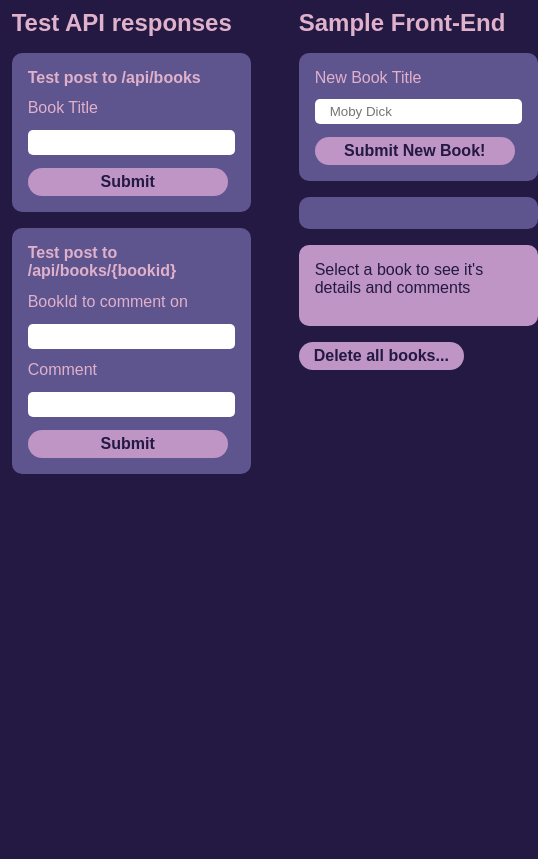
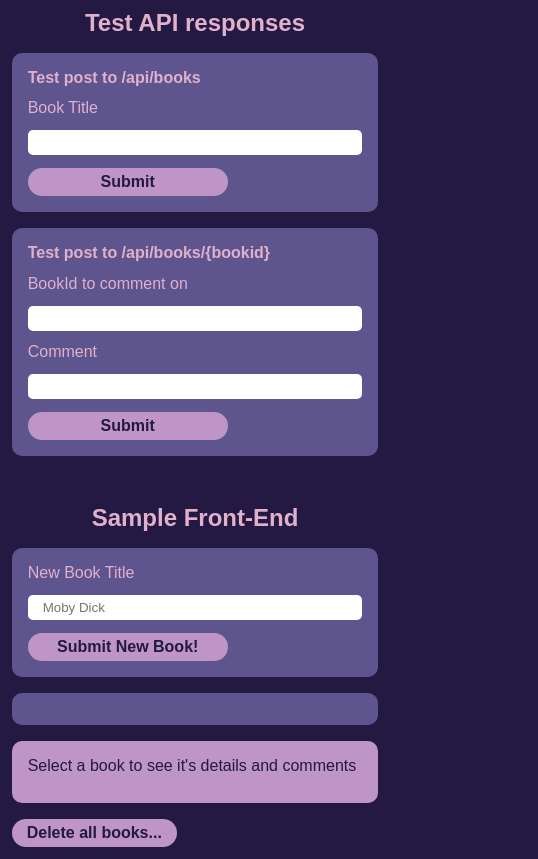
Before and after one commit to isimeri/personal-library, a website: page views/index.html in a window 390 px wide. Shown: the part 64-923 px from the top of the page, 538 px wide, since content can reach past the window. Before the commit the page ends 844 px from the top, so only its background shows below. Drawn offline with nearby package versions, Linux system fonts and the light colour scheme; no server answers.

Commit message:
added mobile responsiveness, hover&focus states

```diff
--- a/public/client.js
+++ b/public/client.js
@@ -36,7 +36,7 @@
         data.comments.forEach((val) => {
           comments.push('<li>' +val+ '</li>');
         });
-        comments.push('<br><form id="newCommentForm"><input style="width:300px" type="text" class="form-control" id="commentToAdd" name="comment" placeholder="New Comment"></form>');
+        comments.push('<br><form id="newCommentForm"><input type="text" class="form-control" id="commentToAdd" name="comment" placeholder="New Comment"></form>');
         comments.push(`<br><button class="btn btn-info addComment" id="${data._id}">Add Comment</button>`);
         comments.push(`<button class="btn btn-danger deleteBook" id="${data._id}" data-order="${e.target.id}">Delete Book</button>`);
         detailComments.innerHTML = comments.join('');
@@ -60,7 +60,7 @@
         }
         // itemsRaw.splice(e.target.id, 1);       //id la carti nu se upd, dar ne trebuie id pt indexare items. poate ar fi mai bine de facut items ca obj
         bookList.innerHTML = items.reduce((acc, curr) => { return acc+=curr.val; }, "");
-        detailComments.innerHTML = `<p style="color: red;">${data}<p><p>Refresh the page</p>`;
+        detailComments.innerHTML = `<p>${data}<p><p>Refresh the page</p>`;
       }).catch(err => console.error(err));
     }
   });
--- a/public/style.css
+++ b/public/style.css
@@ -51,6 +51,11 @@ form{
   font-family: "Raleway", sans-serif;
   font-size: 1rem;
   font-weight: bold;
+  transition: background-color 0.3s ease-in-out;
+}
+.btn:hover, input[type='submit']:hover{
+  background-color: var(--purple5);
+  cursor: pointer;
 }
 input[type="text"]{
   padding: 5px 15px;
@@ -58,6 +63,9 @@ input[type="text"]{
   outline: none;
   font-family: "Raleway", sans-serif;
   border-radius: 5px;
+}
+input[type="text"]:focus{
+  outline: 2px solid var(--purple1);
 }
 #display{
   background-color: var(--purple2);
@@ -89,6 +97,10 @@ input[type="text"]{
   background-color: var(--purple1);
   color: var(--purple4);
 }
+#bookDetail .btn:hover{
+  background-color: var(--purple2);
+  cursor: pointer;
+}
 #detailTitle{
   margin-bottom: 0.8rem;
 }
@@ -97,3 +109,22 @@ input[type="text"]{
   border-top: 1px solid var(--purple2);
 
 }
+
+@media(max-width: 900px){
+  main{
+    flex-direction: column;
+    gap: 2rem;
+  }
+  section{
+    max-width: 600px;
+    margin: 0 auto;
+    align-items: center;
+    width: 100%;
+  }
+  form, #display, #bookDetail{
+    margin: 0 auto 1rem auto;
+  }
+  h1, h2{
+    text-align: center;
+  }
+}
--- a/views/index.html
+++ b/views/index.html
@@ -7,11 +7,7 @@
   <meta name="viewport" content="width=device-width, initial-scale=1">
   <link rel="stylesheet" href="/public/style.css">
   <link rel="stylesheet" href="https://cdnjs.cloudflare.com/ajax/libs/font-awesome/6.0.0-beta3/css/all.min.css" integrity="sha512-Fo3rlrZj/k7ujTnHg4CGR2D7kSs0v4LLanw2qksYuRlEzO+tcaEPQogQ0KaoGN26/zrn20ImR1DfuLWnOo7aBA==" crossorigin="anonymous" referrerpolicy="no-referrer" />
-  <style>
-    code {
-      background-color: whitesmoke;
-    }
-  </style>
+
 </head>
 <body>
 <header>
@@ -19,7 +15,7 @@
 </header>
 <main>
   <section id ='sampleposting'>
-    <h2 style="text-align: left">Test API responses</h2>
+    <h2>Test API responses</h2>
     <form action="/api/books" method="post" class="border">
       <h4>Test post to /api/books</h4>
       <label for="title" >Book Title</label>
@@ -37,7 +33,7 @@
   </section>
 
   <section id='sampleui'>
-    <h2 style="text-align: left">Sample Front-End</h2>
+    <h2>Sample Front-End</h2>
     <form id="newBookForm" class="border">
       <label for="bookTitleToAdd">New Book Title</label>
       <input type="text" id="bookTitleToAdd" name="title" placeholder="Moby Dick">
```
